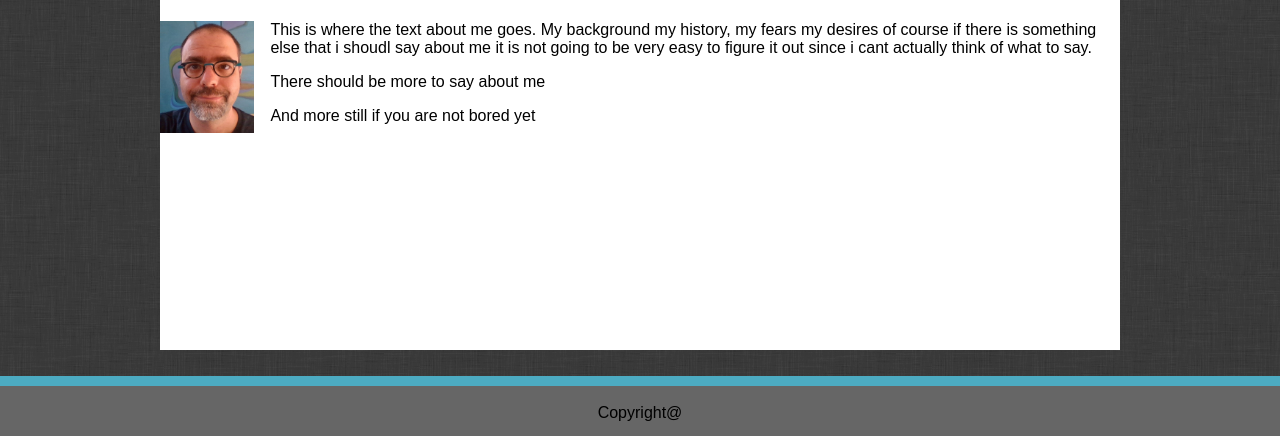
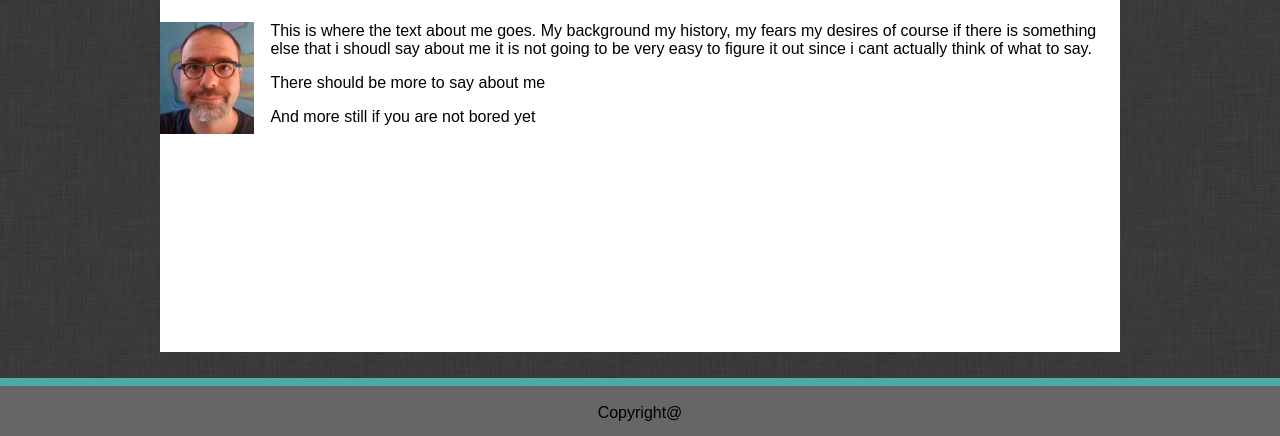
Before and after one commit to gabepettus/Basic-Portfolio, a plain HTML site: page index.html in a window 1280 px wide. Shown: the part 364-800 px from the top of the page. Drawn offline with Linux system fonts and the light colour scheme.

Commit message:
fixed footer border to match assignement parameters

```diff
--- a/assets/css/style.css
+++ b/assets/css/style.css
@@ -123,8 +123,8 @@ body {
   height: 50px;
   /* pushes to mthe top and the sides */
   border-top: solid;
-  border-top-color: #4cabc2;
-  border-top-width: 10px;
+  border-top-color: #4aaaa5;
+  border-top-width: 8px;
   flex-shrink: 0;
 }
 
```
